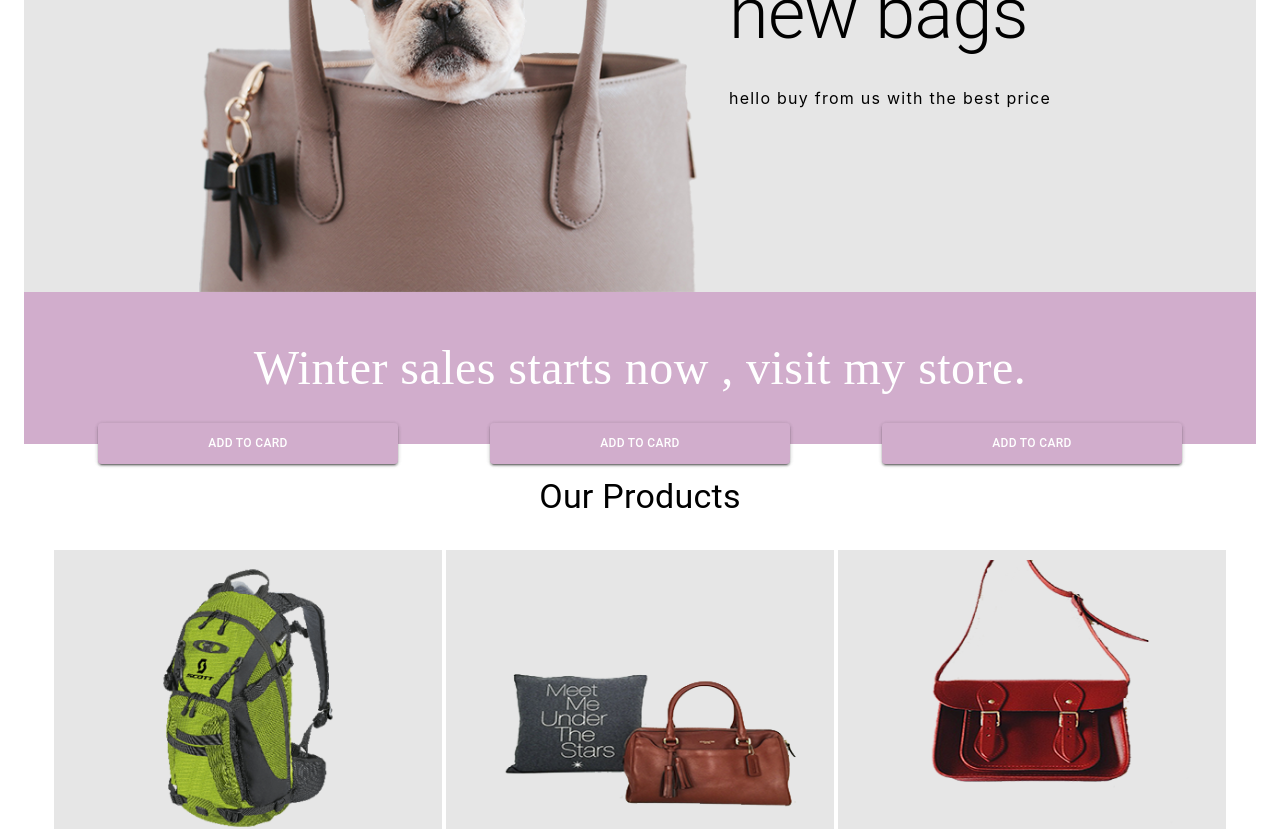
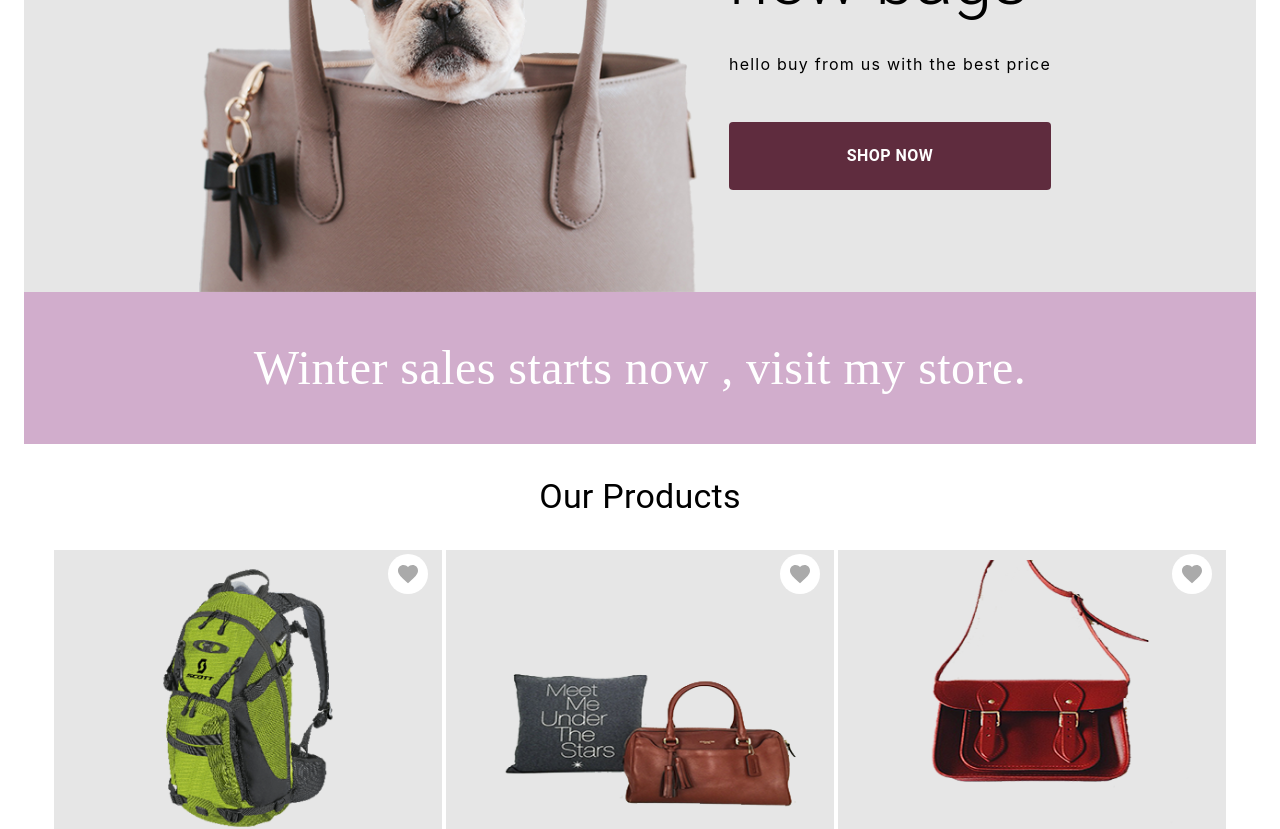
Before and after one commit to ElioHimci/final-project, a React (Create React App) app: page / in a window 1280 px wide. Shown: the part 320-1149 px from the top of the page. Built offline with nearby package versions, Linux system fonts and the light colour scheme; a web font is replaced by a local one.

Commit message:
shtova buttonin SHOP now

```diff
--- a/package.json
+++ b/package.json
@@ -11,6 +11,7 @@
     "@testing-library/jest-dom": "^5.16.5",
     "@testing-library/react": "^13.4.0",
     "@testing-library/user-event": "^13.5.0",
+    "polished": "^4.2.2",
     "react": "^18.2.0",
     "react-dom": "^18.2.0",
     "react-scripts": "^2.1.3",
--- a/src/components/banner/index.js
+++ b/src/components/banner/index.js
@@ -1,7 +1,7 @@
 import React from "react";
 import { useTheme } from "@mui/material/styles";
 import useMediaQuery from '@mui/material/useMediaQuery';
-import { BannerContainer, BannerContent, BannerDescription, BannerImage, BannerTitle } from "../../styles/banner";
+import { BannerContainer, BannerContent, BannerDescription, BannerImage, BannerShopButton, BannerTitle } from "../../styles/banner";
 import { Typography } from "@mui/material";
 
 export default function Banner () {
@@ -14,6 +14,7 @@
                 <Typography variant = "h6" >Huge Collection</Typography>
                 <BannerTitle variant = "h2"> new bags </BannerTitle>
                 <BannerDescription variant="subtitles" > hello buy from us with the best price</BannerDescription>
+                <BannerShopButton color="secondary">Shop now</BannerShopButton>
             </BannerContent>
         </BannerContainer>
     )
--- /dev/null
+++ b/src/components/products/SingleProductDesktop.js
@@ -0,0 +1,46 @@
+import { Product, ProductActionButton, ProductActionsWrapper, ProductAddToCart, ProductFavButton, ProductImage } from "../../styles/Products";
+import ProductMeta from "./ProductMeta";
+import React, { useState } from "react";
+import { Stack } from "@mui/system";
+import { Favorite, FitScreen } from "@mui/icons-material";
+import ShareIcon from '@mui/icons-material/Share';
+
+export default function SingleProductDesktop({product,matches}){
+
+    const [showOptions ,setShowOptions]=useState(false)
+
+    const handleMouseEnter = () =>{
+        setShowOptions(true)
+    }
+    const handleMouseLeave = () =>{
+        setShowOptions(false)
+    }
+    return (
+        <>
+
+        <Product onMouseEnter={handleMouseEnter} onMouseLeave={handleMouseLeave}>
+            <ProductImage src={product.image} />
+            <ProductFavButton isFav={0}>
+                <Favorite/>
+            </ProductFavButton>
+
+            {showOptions &&
+            <ProductAddToCart show= {showOptions} variant = "contained">
+                ADD TO CARD
+            </ProductAddToCart>}
+            <ProductActionsWrapper show = {showOptions}>
+                <Stack direction={"column"}>
+
+                    <ProductActionButton>
+                        <ShareIcon color={"primary"}/>
+                    </ProductActionButton>
+                    <ProductActionButton>
+                        <FitScreen color={"primary"}/>
+                    </ProductActionButton>
+                </Stack>
+            </ProductActionsWrapper>
+        </Product>
+        <ProductMeta product={product} matches= {matches}/>
+        </>
+        );
+}
--- a/src/components/products/index.js
+++ b/src/components/products/index.js
@@ -4,6 +4,7 @@
 import React from "react";
 import { products } from "../../data";
 import SingleProduct from "./SingleProduct";
+import SingleProductDesktop from "./SingleProductDesktop";
 export default function Products() {
 
     const theme = useTheme();
@@ -16,7 +17,8 @@
         md = {4}
         display = 'flex ' flexDirection={'column'}
         alignItems= "center">
-            <SingleProduct product = {product} matches = {matches} />
+            {matches ? <SingleProduct product = {product} matches = {matches} />
+            : <SingleProductDesktop product = {product} matches = {matches}/>}
         </Grid>
     ))
     return (
--- a/src/styles/banner/index.js
+++ b/src/styles/banner/index.js
@@ -1,5 +1,6 @@
 import styled from "@emotion/styled";
-import { Typography , Box } from "@mui/material";
+import { Typography , Box, Button } from "@mui/material";
+import { lighten } from "polished";
 import { Colors } from "../theme";
 
 export const BannerContainer = styled(Box)(({theme}) => ({
@@ -52,3 +53,28 @@
         marginBottom : "1.5em",
     }
 }))
+export const BannerShopButton = styled(Button,{
+    shouldForwardProp : (prop) => prop !== 'color',
+    name : 'MyShopButton',
+    slot : 'Root',
+    overridesResolver : (props,styles) => [
+        styles.root,
+        props.color === 'primary' && styles.primary ,
+        props.color === 'secondary' && styles.secondary,
+    ]
+})(({theme})=> ({
+    padding : '20px 0px',
+    //problem style
+    color : Colors.white ,
+    background : Colors.primary,
+    ":hover": {
+        background: lighten(0.05,Colors.primary),
+    },
+    //problem style 2:08
+    fontWeight : "bold",
+    fontSize : "16px",
+    [theme.breakpoints.down("sm")] : {
+        padding : '10px 0px',
+        fontSize : '14px',
+    },
+}))
--- a/src/styles/theme/index.js
+++ b/src/styles/theme/index.js
@@ -1,5 +1,6 @@
 // import { colors } from '@mui/material';
 import {createTheme} from '@mui/material/styles'
+import { lighten } from 'polished';
 
 export const Colors = {
     primary: "#5f2c3e",
@@ -37,13 +38,33 @@
         main:Colors.secondary
       }
     },
+
     components: {
       MuiButton:{
         defaultProps :{
           disableElevation: true,
           disableRipple: true,
+        },
+      },
+      MyShopButton: {
+        styleOverrides: {
+          root: {
+            color:Colors.white,
+          },
+          primary : {
+            background: Colors.primary,
+            "&hover": {
+              background: lighten(0.05,Colors.primary),
+            }
+          },
+          secondary :{
+            background : Colors.secondary,
+            "&hover": {
+              background: lighten(0.05,Colors.secondary),
+            }
+          },
         }
-      }
+      },
 
     }
   }) ;
```
Also changed, not shown: 1 other file (tests, documents, lock files or other folders).
